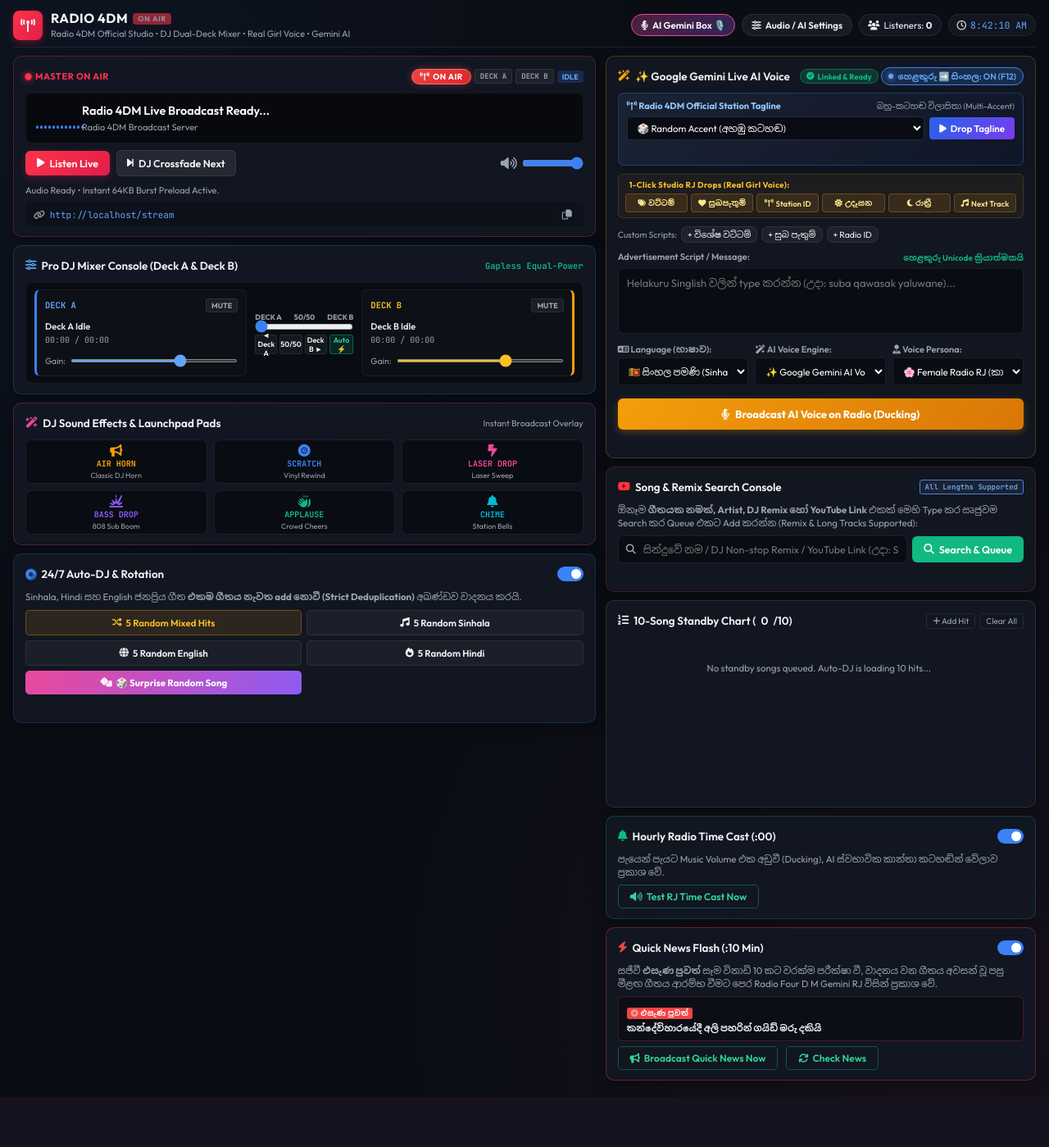
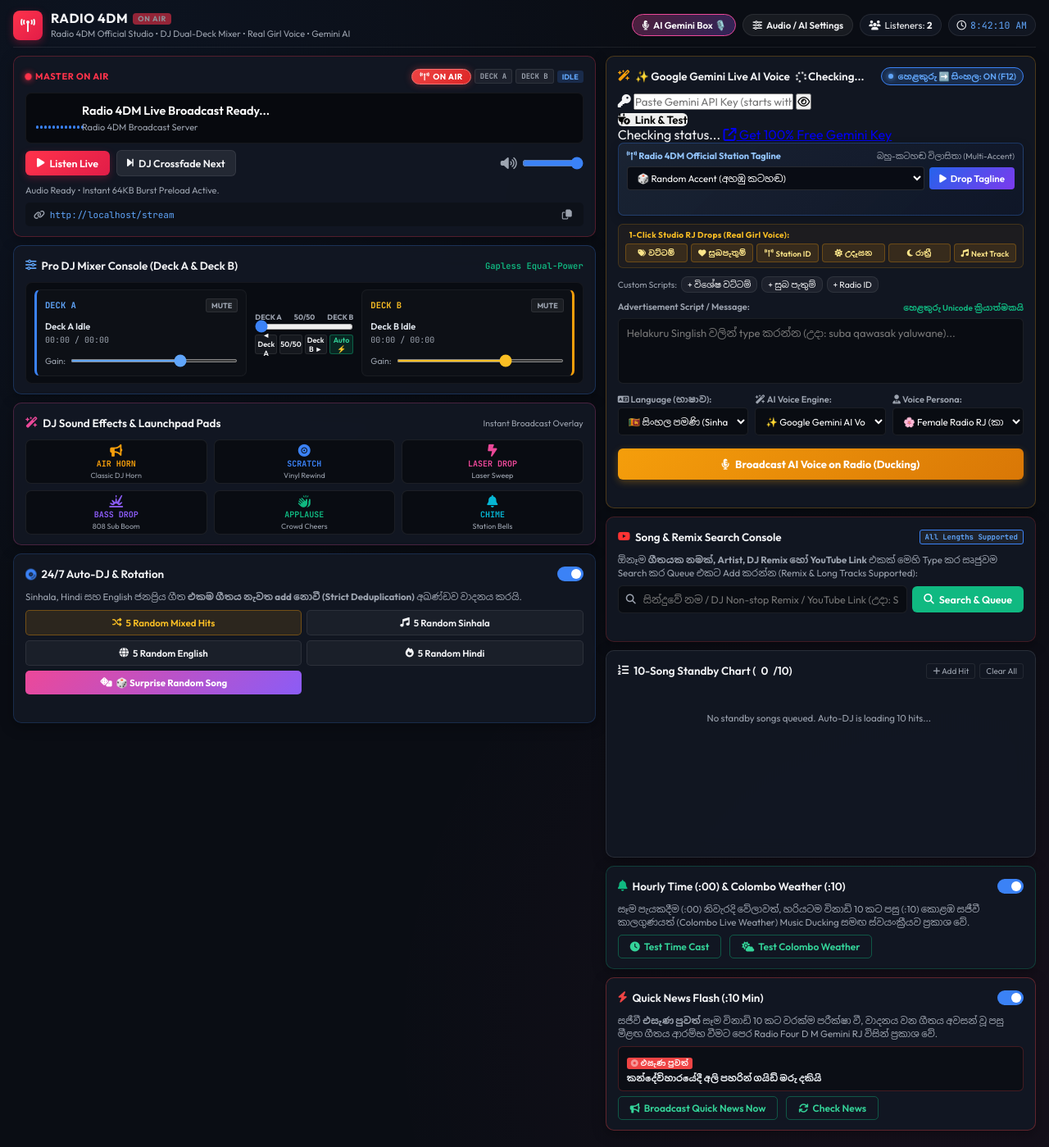
Before and after one commit to blackangel4dmotion-cyber/RadioFourDM, a FastAPI app: page / in a window 1280 px wide. Shown: the whole page at 82% size. Before the commit the page ends 1338 px from the top, so only its background shows below. Run offline with FastAPI, Linux system fonts and the light colour scheme; data that the repository does not hold is empty; parts of the project's set-up code (start-up, migrations or seed data) failed here and were passed over.

Commit message:
Add files via upload

```diff
--- a/templates/index.html
+++ b/templates/index.html
@@ -237,11 +237,31 @@
                 <!-- 1. Google Gemini Live AI Studio (Type & Speak) -->
                 <div class="card ad-card">
                     <div class="card-header">
-                        <h3><i class="fa-solid fa-wand-magic-sparkles" style="color: #f59e0b;"></i> ✨ Google Gemini Live AI Voice <span class="badge-gemini-active" title="Gemini AI Key is linked and active"><i class="fa-solid fa-circle-check"></i> Linked & Ready</span></h3>
+                        <h3><i class="fa-solid fa-wand-magic-sparkles" style="color: #f59e0b;"></i> ✨ Google Gemini Live AI Voice <span id="geminiLiveStatusBadge" class="badge-gemini-status" title="Checking Gemini API status..."><i class="fa-solid fa-spinner fa-spin"></i> Checking...</span></h3>
                         <button type="button" id="singlishToggleBtn" class="btn-singlish-toggle active" title="Toggle Helakuru Unicode typing (Shortcut: F12 / Ctrl+Space)">
                             <span class="toggle-dot"></span>
                             <span id="singlishToggleLabel">හෙළකුරු ➡️ සිංහල: ON (F12)</span>
                         </button>
+                    </div>
+
+                    <!-- Gemini Key Quick Link Bar -->
+                    <div class="gemini-key-box">
+                        <div class="gemini-key-row">
+                            <div class="gemini-input-wrap">
+                                <i class="fa-solid fa-key gemini-key-icon"></i>
+                                <input type="password" id="geminiQuickKeyInput" placeholder="Paste Gemini API Key (starts with AIzaSy...)..." autocomplete="off">
+                                <button type="button" class="btn-toggle-eye" onclick="toggleGeminiKeyVisibility()" title="Show/Hide Key"><i id="geminiEyeIcon" class="fa-regular fa-eye"></i></button>
+                            </div>
+                            <button type="button" id="geminiLinkBtn" class="btn btn-gemini-link" onclick="verifyAndSaveGeminiKey()">
+                                <i class="fa-solid fa-plug-circle-bolt"></i> Link & Test
+                            </button>
+                        </div>
+                        <div class="gemini-key-helper">
+                            <span id="geminiQuickStatus" class="gemini-status-text">Checking status...</span>
+                            <a href="https://aistudio.google.com/app/apikey" target="_blank" rel="noopener" class="gemini-get-link" title="Get Free Gemini Key from Google AI Studio">
+                                <i class="fa-solid fa-arrow-up-right-from-square"></i> Get 100% Free Gemini Key
+                            </a>
+                        </div>
                     </div>
 
                     <!-- Radio 4DM Multi-Accent Station Tagline Engine -->
@@ -381,21 +401,24 @@
                     </div>
                 </div>
 
-                <!-- 4. Hourly Radio Time Cast (:00) -->
+                <!-- 4. Hourly Radio Time Cast (:00) & Colombo Weather (:10) -->
                 <div class="card time-caster-card">
                     <div class="card-header">
-                        <h3><i class="fa-solid fa-bell" style="color: #10b981;"></i> Hourly Radio Time Cast (:00)</h3>
+                        <h3><i class="fa-solid fa-bell" style="color: #10b981;"></i> Hourly Time (:00) & Colombo Weather (:10)</h3>
                         <label class="switch" title="Toggle Auto Hourly Cast">
                             <input type="checkbox" id="schedulerToggle" checked>
                             <span class="slider round"></span>
                         </label>
                     </div>
                     <p class="section-desc">
-                        පැයෙන් පැයට Music Volume එක අඩුවී (Ducking), AI ස්වභාවික කාන්තා කටහඬින් වේලාව ප්‍රකාශ වේ.
+                        සෑම පැයකදීම (:00) නිවැරදි වේලාවත්, හරියටම විනාඩි 10 කට පසු (:10) කොළඹ සජීවී කාලගුණයත් (Colombo Live Weather) Music Ducking සමඟ ස්වයංක්‍රීයව ප්‍රකාශ වේ.
                     </p>
                     <div class="time-caster-actions">
                         <button id="testTimeBtn" class="btn btn-outline">
-                            <i class="fa-solid fa-volume-high"></i> Test RJ Time Cast Now
+                            <i class="fa-solid fa-clock"></i> Test Time Cast
+                        </button>
+                        <button id="testWeatherBtn" class="btn btn-outline" onclick="triggerColomboWeatherNow()">
+                            <i class="fa-solid fa-cloud-sun"></i> Test Colombo Weather
                         </button>
                         <span id="timeStatusMsg" class="status-tip"></span>
                     </div>
@@ -441,8 +464,8 @@
             <div class="modal-body">
                 <div class="setting-item">
                     <label>Google Gemini API Key (Dedicated Radio Voice):</label>
-                    <input type="password" id="modalGeminiKey" placeholder="AQ.Ab8RN6...">
-                    <small>Official Gemini API Key is configured and saved for Radio 4DM Studio.</small>
+                    <input type="password" id="modalGeminiKey" placeholder="Paste Gemini API Key (starts with AIzaSy...)">
+                    <small>Get your free lifetime API Key from <a href="https://aistudio.google.com/app/apikey" target="_blank" rel="noopener" style="color: #60a5fa;">Google AI Studio</a> (AIzaSy...).</small>
                 </div>
 
                 <div class="setting-row">
```
